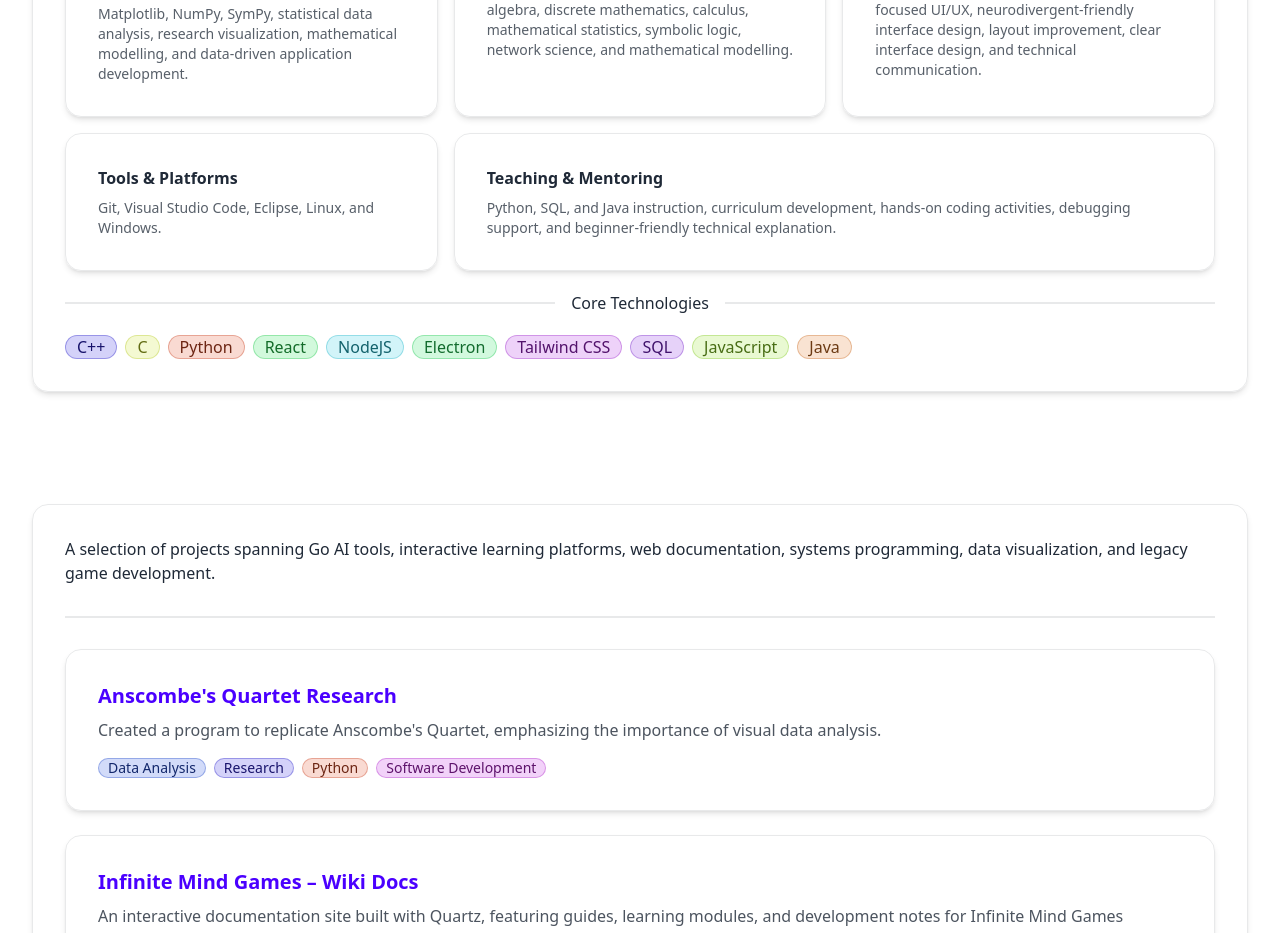
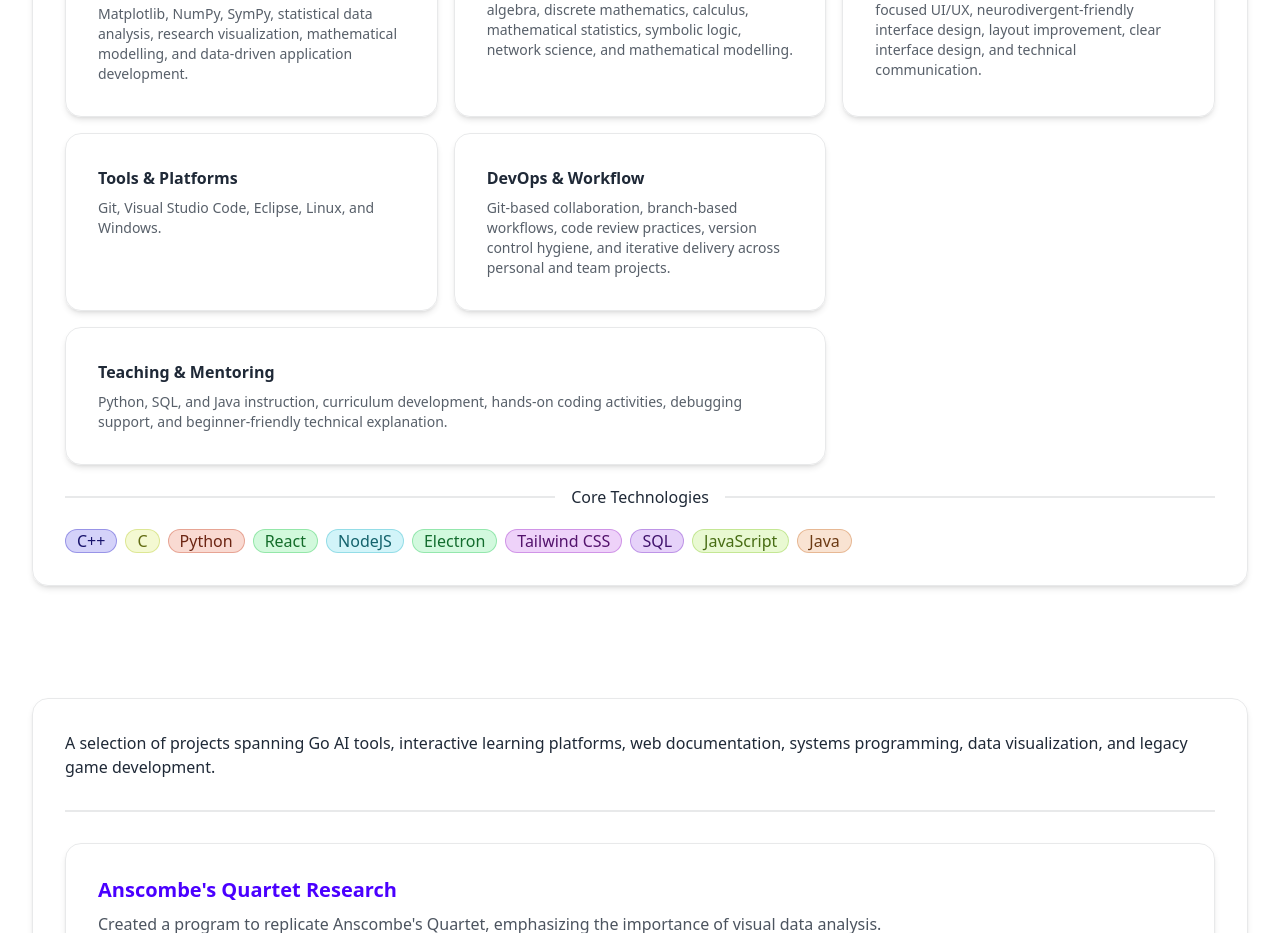
Before and after one commit to axyl-casc/axyl-casc.github.io, a React (Vite) app: page / in a window 1280 px wide. Shown: the part 1500-2433 px from the top of the page. Built offline with nearby package versions, Linux system fonts and the light colour scheme.

Commit message:
Add DevOps & Workflow card to technical skills

```diff
--- a/src/pages/HomePage.tsx
+++ b/src/pages/HomePage.tsx
@@ -183,6 +183,19 @@ export function HomePage() {
           </div>
         </div>
 
+
+
+        <div className="card content-card">
+          <div className="card-body">
+            <h3 className="card-title text-base">DevOps &amp; Workflow</h3>
+            <p className="text-sm text-base-content/75">
+              Git-based collaboration, branch-based workflows, code review
+              practices, version control hygiene, and iterative delivery across
+              personal and team projects.
+            </p>
+          </div>
+        </div>
+
         <div className="card content-card md:col-span-2 xl:col-span-2">
           <div className="card-body">
             <h3 className="card-title text-base">Teaching &amp; Mentoring</h3>
```
